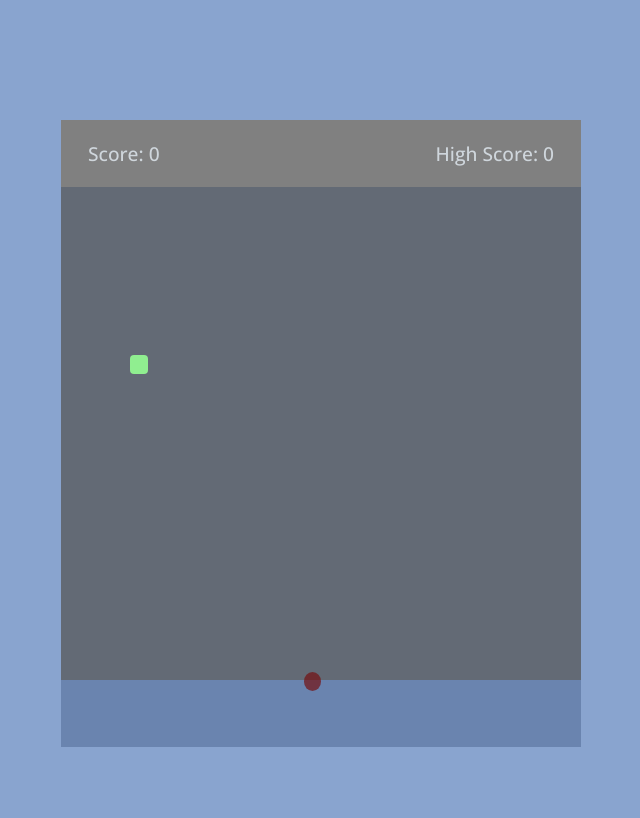
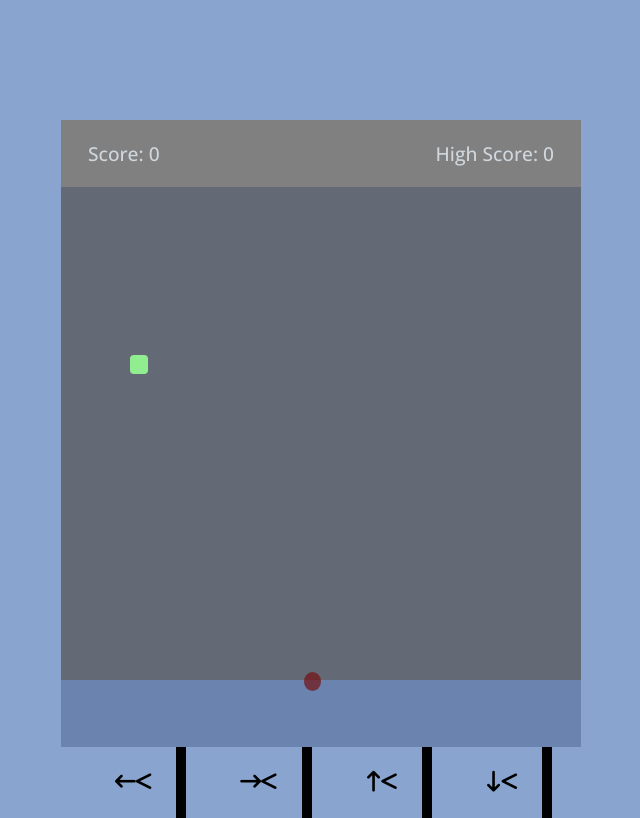
Before and after one commit to forcestatus/kik-modules, a plain HTML site: page snake/index.html in a window 1280 px wide. Shown: the whole page, without its empty margins (319-959 px from the left). Drawn offline with nearby package versions, Linux system fonts and the light colour scheme.

Commit message:
arrows added
using
http://cdnjs.cloudflare.com/ajax/libs/font-awesome/6.3.0/css/all.min.css
to add arrows

```diff
--- a/snake/index.html
+++ b/snake/index.html
@@ -6,6 +6,7 @@
     <title>Module 2 Snake Game</title>
     <link rel="stylesheet" href="style.css">
     <meta name="viewport" content="width=device-width, initial-scale=1.0">
+    <link rel="stylesheet" href="http://cdnjs.cloudflare.com/ajax/libs/font-awesome/6.3.0/css/all.min.css"> <!--arrows-->
     <script src="script.js" defer></script> <!--tell the browser to wait until paged finished parsing-->
 </head>
 <body>
@@ -15,6 +16,12 @@
             <span class="high-score">High Score: 30</span>
         </div>
         <div class="play-board"></div>
+        <div class="controls">
+            <i data-key="ArrowLeft"class="fa-solid fa-arrow-left-long"><</i>
+            <i data-key="ArrowRight"class="fa-solid fa-arrow-right-long"><</i>
+            <i data-key="ArrowUp"class="fa-solid fa-arrow-up-long"><</i>
+            <i data-key="ArrowDown"class="fa-solid fa-arrow-down-long"><</i>
+
     </div>
 </body>
 </html>
--- a/snake/script.js
+++ b/snake/script.js
@@ -1,7 +1,7 @@
 const playBoard = document.querySelector(".play-board");
 const scoreElement = document.querySelector(".score");
 const highScoreElement = document.querySelector(".high-score");
-
+const controls = document.querySelectorAll(".controls i ");
 
 let foodX, foodY;
 let snakeX, snakeY, velocityX, velocityY, snakeBody, gameLoop;
@@ -54,6 +54,12 @@ function changeDirection(e) {
     }
 }
 
+controls.forEach(key => {
+//remove to log key    key.addEventListener("click", () => console.log(key));
+    // call changeDriection on each key click and passing key dataset value as object
+    key.addEventListener("click", () => changeDirection({ key: key.dataset.key}));
+})
+
 function initGame() {
     let htmlMarkup = `<div class="food" style="grid-area: ${foodY} / ${foodX}"></div>`;
 
@@ -79,7 +85,7 @@ function initGame() {
 
         scoreElement.innerText = `Score: ${score}`;  // use backticks for template literal
 
-        highScoreElement.innerText = `High Score: ${highScore}`;
+        highScoreElement.innerText = `High Score: ${highScore}`; // store high score
 
 
     } else {
--- a/snake/style.css
+++ b/snake/style.css
@@ -41,6 +41,21 @@ body {
     position: relative;
 }
 
+.controls {
+    display: flex;
+    justify-content: space-evenly;
+}
+
+.controls i {
+    padding: 25px 25px;
+    color: black;
+    text-align: center;
+    cursor: pointer;
+    font-size: 1.3rem;
+    width: calc(100 / 4);
+    border-right: 10px solid black;
+}
+
 .food {
     background-color: rgba(115, 11, 11, 0.668);
     border-radius: 50%;
```
